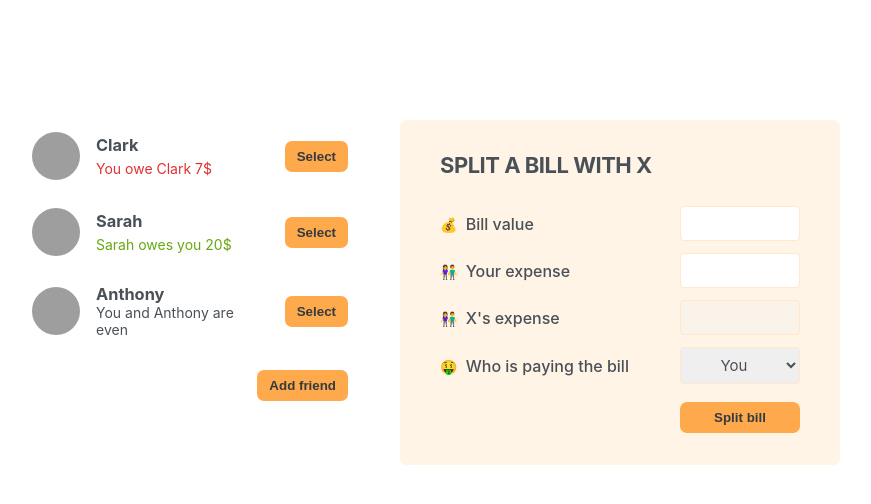
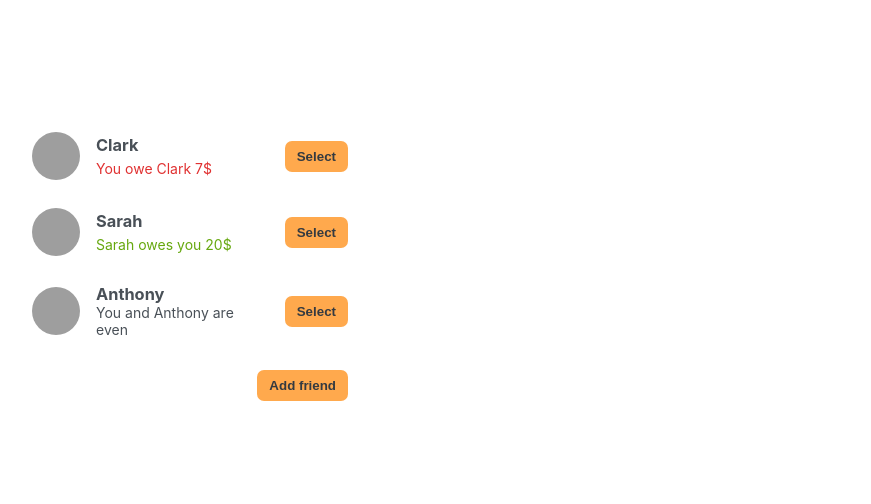
Before and after one commit to MaxVitalii/eat-n-split, a React (Create React App) app: page / in a window 1280 px wide. Shown: the top 504 px of the page, without its empty margins (210-1081 px from the left). Built offline with nearby package versions, Linux system fonts and the light colour scheme; grey boxes are pictures that could not be loaded.

Commit message:
Creating Controlled Elements

```diff
--- a/src/App.js
+++ b/src/App.js
@@ -32,6 +32,7 @@
 export default function App() {
   const [friends, setFriends] = useState(initialFriends);
   const [showAddFriend, setShowAddFriend] = useState(false);
+  const [selectedFriend, setSelectedFriend] = useState(null);
 
   function handleShowAddFriend() {
     setShowAddFriend((show) => !show);
@@ -42,33 +43,52 @@
     setShowAddFriend(false);
   }
 
+  function handleSelection(friend) {
+    // setSelectedFriend(friend);
+    setSelectedFriend((cur) => (cur?.id === friend.id ? null : friend));
+    setShowAddFriend(false);
+  }
+
   return (
     <div className="app">
       <div className="sidebar">
-        <FriendsList friends={friends} />
+        <FriendsList
+          friends={friends}
+          onSelection={handleSelection}
+          selectedFriend={selectedFriend}
+        />
+
         {showAddFriend && <FormAddFriend onAddFriend={handleAddFriend} />}
+
         <Button onClick={handleShowAddFriend}>
           {showAddFriend ? "Close" : "Add friend"}
         </Button>
       </div>
-      <FormSplitBill />
+      {selectedFriend && <FormSplitBill selectedFriend={selectedFriend} />}
     </div>
   );
 }
 
-function FriendsList({ friends }) {
+function FriendsList({ friends, onSelection, selectedFriend }) {
   return (
     <ul>
       {friends.map((friend) => (
-        <Friend friend={friend} key={friend.id} />
+        <Friend
+          friend={friend}
+          key={friend.id}
+          selectedFriend={selectedFriend}
+          onSelection={onSelection}
+        />
       ))}
     </ul>
   );
 }
 
-function Friend({ friend }) {
+function Friend({ friend, onSelection, selectedFriend }) {
+  const isSelected = selectedFriend?.id === friend.id;
+
   return (
-    <li>
+    <li className={isSelected ? "selected" : ""}>
       <img src={friend.image} alt={friend.name} />
       <h3>{friend.name}</h3>
       {friend.balance < 0 && (
@@ -83,7 +103,9 @@
       )}
       {friend.balance === 0 && <p>You and {friend.name} are even</p>}
 
-      <Button>Select</Button>
+      <Button onClick={() => onSelection(friend)}>
+        {isSelected ? "Close" : "Select"}
+      </Button>
     </li>
   );
 }
@@ -130,20 +152,44 @@
   );
 }
 
-function FormSplitBill({}) {
+function FormSplitBill({ selectedFriend }) {
+  const [bill, setBill] = useState("");
+  const [paidByUser, setPaidByUser] = useState("");
+  const paidByFriend = bill ? bill - paidByUser : "";
+  const [whoIsPaying, setWhoIsPaying] = useState("user");
+
   return (
     <form className="form-split-bill">
-      <h2>Split a bill with X</h2>
+      <h2>Split a bill with {selectedFriend.name}</h2>
+
       <label>💰 Bill value</label>
-      <input type="text" />
+      <input
+        type="text"
+        value={bill}
+        onChange={(e) => setBill(Number(e.target.value))}
+      />
+
       <label>👫 Your expense</label>
-      <input type="text" />
-      <label>👫 X's expense</label>
-      <input type="text" disabled />
+      <input
+        type="text"
+        value={paidByUser}
+        onChange={(e) =>
+          setPaidByUser(
+            Number(e.target.value) > bill ? paidByUser : Number(e.target.value)
+          )
+        }
+      />
+
+      <label>👫 {selectedFriend.name}'s expense</label>
+      <input type="text" disabled value={paidByFriend} />
+
       <label>🤑 Who is paying the bill</label>
-      <select>
+      <select
+        value={whoIsPaying}
+        onChange={(e) => setWhoIsPaying(e.target.value)}
+      >
         <option value="user">You</option>
-        <option value="friend">X</option>
+        <option value="friend">{selectedFriend.name}</option>
       </select>
 
       <Button>Split bill</Button>
```
